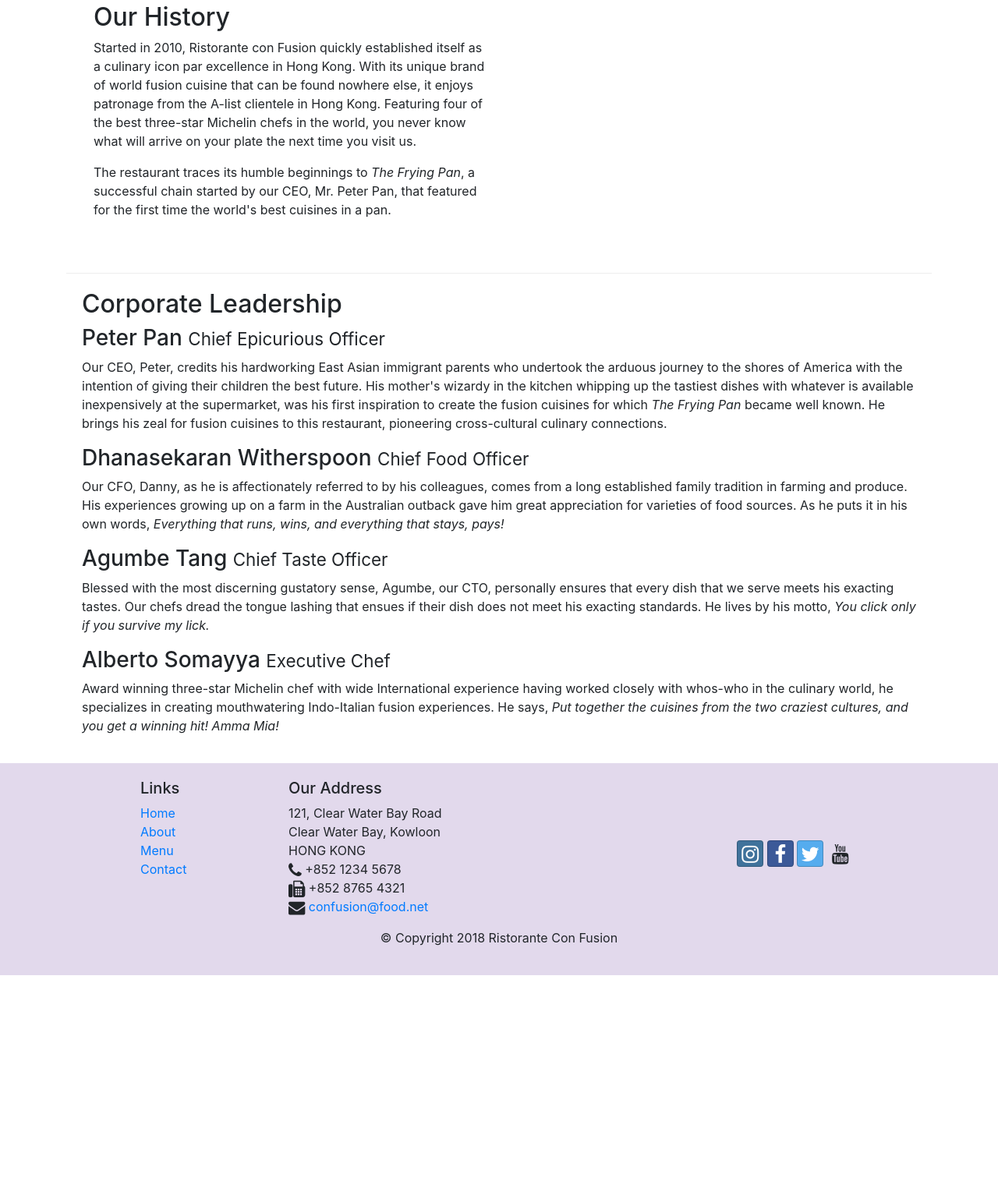
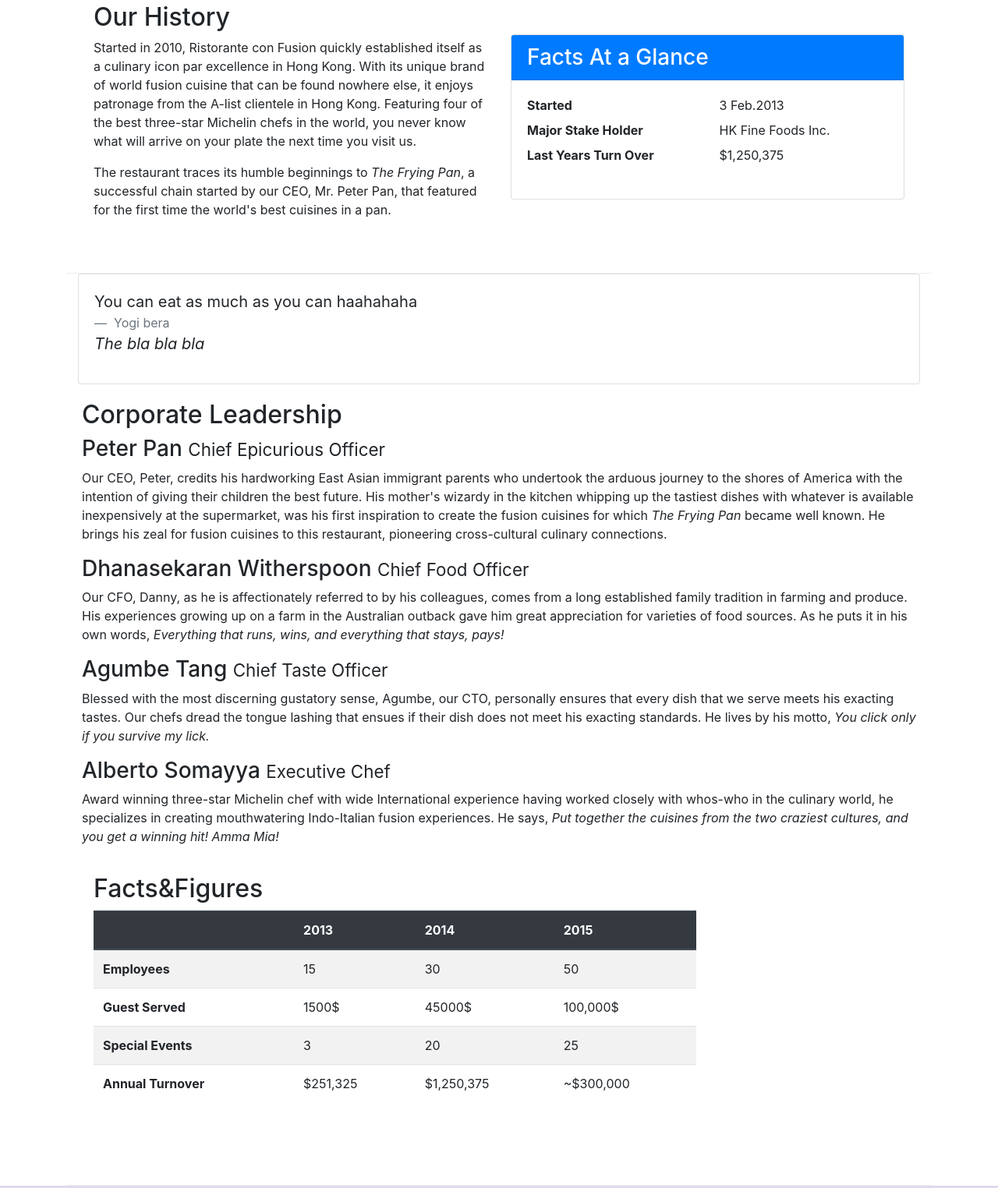
Before and after one commit to abdullah9932/baxtercrumbles-test, a website: page aboutus.html in a window 1280 px wide. Shown: the part 514-2038 px from the top of the page at 78% size. Before the commit the page ends 1765 px from the top, so only its background shows below. Drawn offline with nearby package versions, Linux system fonts and the light colour scheme.

Commit message:
Tables and Cards

```diff
--- a/aboutus.html
+++ b/aboutus.html
@@ -65,10 +65,33 @@
                 <p>Started in 2010, Ristorante con Fusion quickly established itself as a culinary icon par excellence in Hong Kong. With its unique brand of world fusion cuisine that can be found nowhere else, it enjoys patronage from the A-list clientele in Hong Kong.  Featuring four of the best three-star Michelin chefs in the world, you never know what will arrive on your plate the next time you visit us.</p>
                 <p>The restaurant traces its humble beginnings to <em>The Frying Pan</em>, a successful chain started by our CEO, Mr. Peter Pan, that featured for the first time the world's best cuisines in a pan.</p>
             </div>
-            <div>
+            <div class="col-sm">
+                <div class="card">
+                    <h3 class="card-header bg-primary text-white">Facts At a Glance</h3>
+                    <div class="card-body">
+                        <dl class="row">
+                            <dt class="col-6">Started</dt>
+                            <dd class="col-6">3 Feb.2013</dd>
+                            <dt class="col-6">Major Stake Holder</dt>
+                            <dd class="col-6">HK Fine Foods Inc.</dd>
+                            <dt class="col-6">Last Years Turn Over</dt>
+                            <dd class="col-6">$1,250,375</dd>
+                        </dl>
+                    </div>
+                </div>
             </div>
         </div>
-
+        <div class="col-12">
+            <div class="card card-body bg_light">
+                <blockquote class="blockquote">
+                    <p class="mb-0">You can eat as much as you can haahahaha</p>
+                    <footer class="blockquote-footer">
+                        Yogi bera
+                    </footer>
+                    <cite title="Source File">The bla bla bla</cite>
+                </blockquote>
+            </div>
+        </div>
 
         <div class="row align-items-center second-row">
             <div class="col-12 col-sm-auto col-md-auto ">
@@ -84,7 +107,49 @@
                 <p class="d-none d-sm-block">Award winning three-star Michelin chef with wide International experience having worked closely with whos-who in the culinary world, he specializes in creating mouthwatering Indo-Italian fusion experiences. He says, <em>Put together the cuisines from the two craziest cultures, and you get a winning hit! Amma Mia!</em></p>
             </div>
        </div>
-
+        <div class="row row-content">
+            <div class="col-12 col-sm-9">
+                <h2>Facts&amp;Figures</h2>
+                <div class="table-responsive">
+                    <table class="table table-striped">
+                        <thead class="thead-dark">
+                            <tr>
+                                <th>&nbsp;</th>
+                                <th>2013</th>
+                                <th>2014</th>
+                                <th>2015</th>
+                            </tr>
+                        </thead>
+                        <tbody>
+                            <tr>
+                                <th>Employees</th>
+                                <td>15</td>
+                                <td>30</td>
+                                <td>50</td>
+                            </tr>
+                            <tr>
+                                <th>Guest Served</th>
+                                <td>1500$</td>
+                                <td>45000$</td>
+                                <td>100,000$</td>
+                            </tr>
+                            <tr>
+                                <th>Special Events</th>
+                                <td>3</td>
+                                <td>20</td>
+                                <td>25</td>
+                            </tr>
+                            <tr>
+                                <th>Annual Turnover</th>
+                                <td>$251,325</td>
+                                <td>$1,250,375</td>
+                                <td>~$300,000</td>
+                            </tr>
+                        </tbody>
+                    </table>
+                </div>
+            </div>
+        </div>
     </div>
 
     <footer class="footer">
```
Also changed, not shown: index.html (+1 -1 lines), img/alberto.png (added), img/buffet.png (added), img/logo.png (added), img/uthappizza.png (added), 2 other files.
